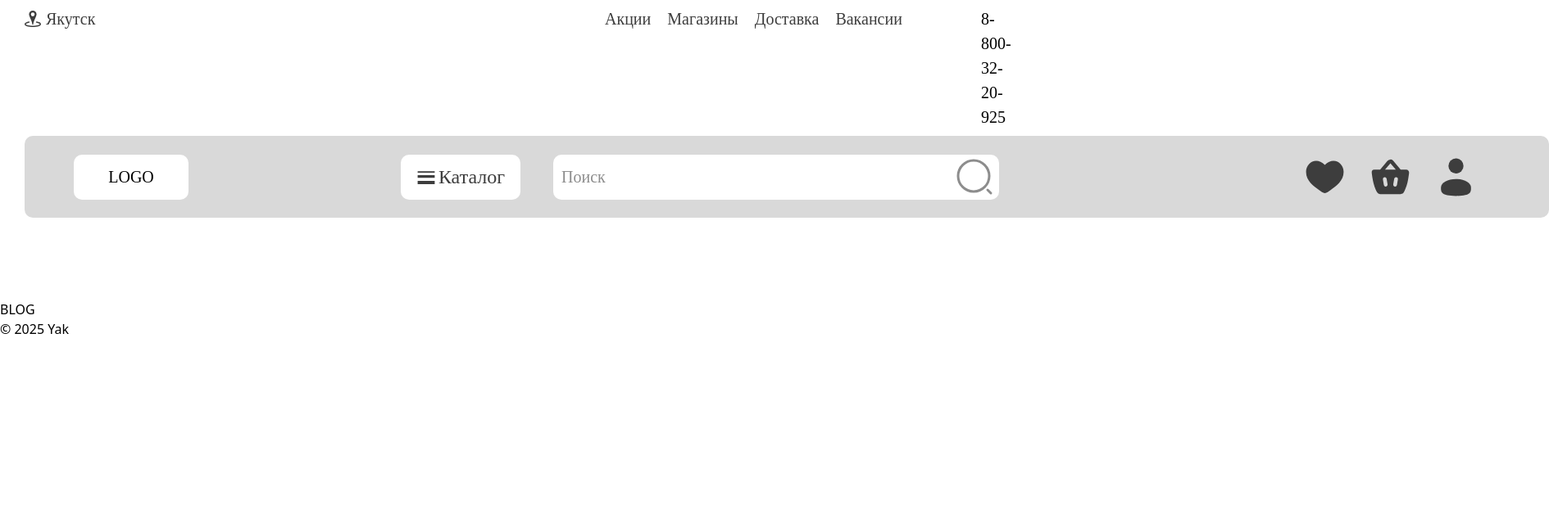
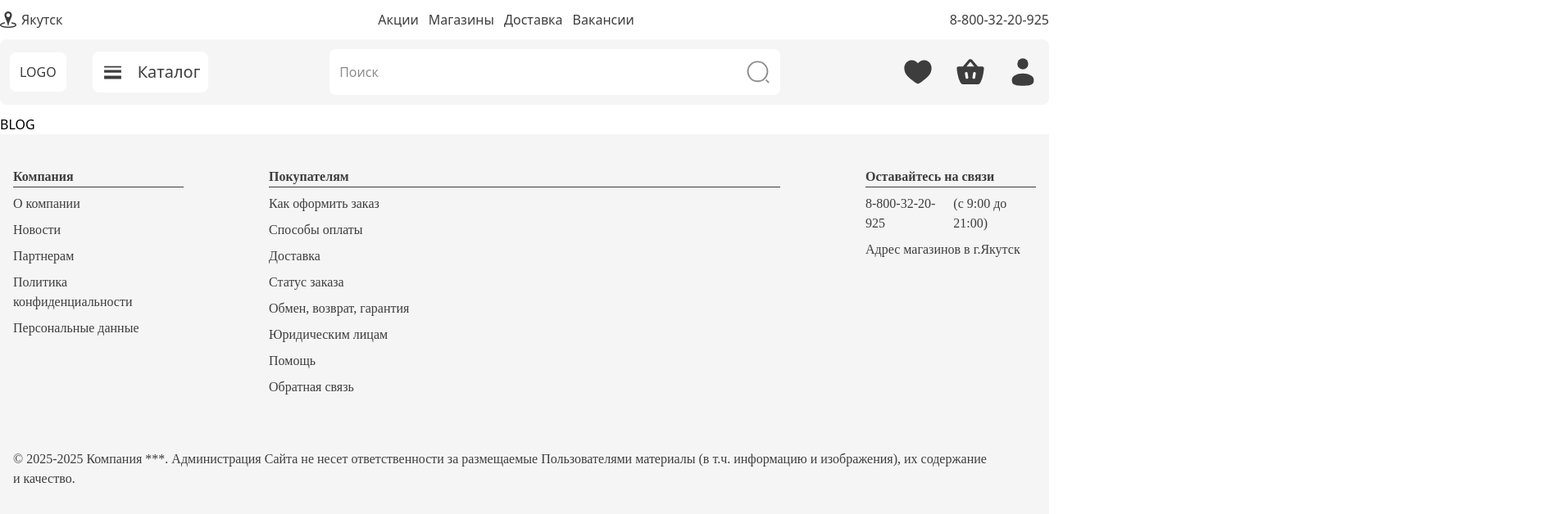
Before and after one commit to neramona/NetworkTechnologies, a React (Vite) app in the folder vite-project/: page /blog in a window 1280 px wide. Shown: the top 628 px of the page at 82% size, 1890 px wide, since content can reach past the window. Built offline with nearby package versions, Linux system fonts and the light colour scheme.

Commit message:
update header and add footer

```diff
--- a/vite-project/src/components/Footer.jsx
+++ b/vite-project/src/components/Footer.jsx
@@ -1,24 +1,65 @@
-import React, { PureComponent } from 'react'
-import { Link } from 'react-router-dom'
+import React, { PureComponent } from 'react';
+import { Link } from 'react-router-dom';
 
 class Footer extends PureComponent {
     constructor(props) {
-        super(props)
+        super(props);
 
         this.state = {
 
-        }
+        };
     }
 
     render() {
         return (
-            <>
-                <footer>
-                    <p>© 2025 Yak</p>
-                </footer>
-            </>
-        )
+            <footer className="bg-[#F5F5F5] text-[#3D3D3D] pt-10 pb-10 font-[oswald]">
+                <div className="container mx-auto px-4">
+                    <div className="flex flex-wrap justify-between">
+                        <div className="w-full md:w-1/6 mb-6">
+                            <h4 className="font-bold mb-2 border-b border-[#3D3D3D]">Компания</h4>
+                            <ul className="list-none">
+                                <li className="mb-2"><Link to="/about">О компании</Link></li>
+                                <li className="mb-2"><Link to="/">Новости</Link></li>
+                                <li className="mb-2"><Link to="/">Партнерам</Link></li>
+                                <li className="mb-2"><Link to="/">Политика конфиденциальности</Link></li>
+                                <li className="mb-2"><Link to="/">Персональные данные</Link></li>
+                            </ul>
+                        </div>
+
+                        <div className="w-full md:w-1/2 mb-6">
+                            <h5 className="font-bold border-b border-[#3D3D3D] mb-2">Покупателям</h5>
+                            <ul className="list-none">
+                                <li className="mb-2"><Link to="/">Как оформить заказ</Link></li>
+                                <li className="mb-2"><Link to="/">Способы оплаты</Link></li>
+                                <li className="mb-2"><Link to="/">Доставка</Link></li>
+                                <li className="mb-2"><Link to="/">Статус заказа</Link></li>
+                                <li className="mb-2"><Link to="/">Обмен, возврат, гарантия</Link></li>
+                                <li className="mb-2"><Link to="/">Юридическим лицам</Link></li>
+                                <li className="mb-2"><Link to="/">Помощь</Link></li>
+                                <li className="mb-2"><Link to="/">Обратная связь</Link></li>
+                            </ul>
+                        </div>
+
+                        <div className="w-full md:w-1/4 lg:w-1/6 mb-6">
+                            <h5 className="font-bold mb-2 border-b border-[#3D3D3D]">Оставайтесь на связи</h5>
+                            <ul>
+                                <ul className="flex">
+                                    <li className="mb-2 mr-2">8-800-32-20-925</li>
+                                    <li className="mb-2">(с 9:00 до 21:00)</li>
+                                </ul>
+                                <li className="mb-2">Адрес магазинов в г.Якутск</li>
+                            </ul>
+                        </div>
+
+                    </div>
+
+                    <div className="text-left mt-8">
+                        <p>&copy; 2025-2025 Компания ***. Администрация Сайта не несет ответственности за размещаемые Пользователями материалы (в т.ч. информацию и изображения), их содержание и качество.</p>
+                    </div>
+                </div>
+            </footer>
+        );
     }
 }
 
-export default Footer
+export default Footer;
--- a/vite-project/src/components/Header.jsx
+++ b/vite-project/src/components/Header.jsx
@@ -1,87 +1,71 @@
-import React, { PureComponent } from 'react'
-import { Link } from 'react-router-dom'
+import React, { PureComponent } from 'react';
+import { Link } from 'react-router-dom';
 
 class Header extends PureComponent {
-    constructor(props) {
-        super(props)
-
-        this.state = {
-
-        }
-    }
-
     render() {
         return (
-            <>
-            <div class="box-border">
-                <header class="mb-25 text-[20px] relative z-1002 font-[oswald]">
-                    <div id="header-desktop" class="box-border" >
-                        <div id="header-top" class="pr-[30px] pl-[30px] pt-0 pb-0">
-                            <div id="header-top-container" class="flex pt-2 pr-0 pb-2 pl-0 box-content justify-between">
-                                <div id="header-top-menu" class="flex flex-row ">
-                                    <ul class="flex grow mr-auto">
-                                        <li class="whitespace-nowrap w-[708px]">
-                                            <div class="group flex items-center p-0">
-                                                <svg  class="mr-1.5" xmlns="http://www.w3.org/2000/svg" width="20" height="20" viewBox="0 0 26 26"><path fill="#3D3D3D" d="M13 0a6 6 0 0 0-6 6c0 3.314 5.219 11.543 5.219 16h1.562C13.781 17.558 19 9.044 19 6a6 6 0 0 0-6-6m0 3a3 3 0 1 1 0 6a3 3 0 0 1 0-6M6.844 17.281l-.063.032c-1.845.324-3.409.768-4.593 1.375c-.593.303-1.104.662-1.5 1.093c-.397.432-.688.993-.688 1.625c0 .948.628 1.689 1.375 2.219s1.69.935 2.844 1.281C6.524 25.598 9.605 26 13 26s6.476-.402 8.781-1.094c1.153-.346 2.097-.75 2.844-1.281S26 22.354 26 21.406c0-.634-.29-1.224-.688-1.656s-.904-.759-1.5-1.063c-1.19-.607-2.769-1.051-4.625-1.375a1 1 0 1 0-.343 1.97c1.723.3 3.155.725 4.062 1.187c.454.23.773.477.938.656s.156.25.156.281c0 .047-.064.263-.531.594s-1.263.694-2.282 1c-2.037.611-4.955 1-8.187 1s-6.15-.389-8.188-1c-1.018-.306-1.814-.669-2.28-1c-.468-.331-.532-.547-.532-.594c0-.03-.007-.103.156-.281c.164-.178.487-.426.938-.656c.9-.461 2.318-.886 4.031-1.188a1.01 1.01 0 1 0-.281-2"/></svg>
-                                                <span class="text-[#3D3D3D]" >Якутск</span>
-                                            </div>
-                                        </li>
-                                        <li class="mr-5 relative flex">
-                                            <a class="text-[#3D3D3D]">Акции</a>
-                                        </li>
-                                        <li class="mr-5 relative flex">
-                                            <a class="text-[#3D3D3D]">Магазины</a>
-                                        </li>
-                                        <li class="mr-5 relative flex">
-                                            <a class="text-[#3D3D3D]" >Доставка</a>
-                                        </li>
-                                        <li class="mr-5 relative flex">
-                                            <a class="text-[#3D3D3D]" >Вакансии</a>
-                                        </li>
-                                    </ul>
-                                </div>
-                                <ul class="pl-19 flex items-center">
-                                    <li>
-                                        <a>8-800-32-20-925</a>
-                                    </li>
-                                </ul>
+            <header className="text-[#3D3D3D] py-3">
+                <div className="container mx-auto">
+
+                    <div className="flex justify-between items-center mb-3">
+                        <div className="flex items-center">
+                            <svg className="mr-1.5" xmlns="http://www.w3.org/2000/svg" width="20" height="20" viewBox="0 0 26 26">
+                                <path fill="#3D3D3D" d="M13 0a6 6 0 0 0-6 6c0 3.314 5.219 11.543 5.219 16h1.562C13.781 17.558 19 9.044 19 6a6 6 0 0 0-6-6m0 3a3 3 0 1 1 0 6a3 3 0 0 1 0-6M6.844 17.281l-.063.032c-1.845.324-3.409.768-4.593 1.375c-.593.303-1.104.662-1.5 1.093c-.397.432-.688.993-.688 1.625c0 .948.628 1.689 1.375 2.219s1.69.935 2.844 1.281C6.524 25.598 9.605 26 13 26s6.476-.402 8.781-1.094c1.153-.346 2.097-.75 2.844-1.281S26 22.354 26 21.406c0-.634-.29-1.224-.688-1.656s-.904-.759-1.5-1.063c-1.19-.607-2.769-1.051-4.625-1.375a1 1 0 1 0-.343 1.97c1.723.3 3.155.725 4.062 1.187c.454.23.773.477.938.656s.156.25.156.281c0 .047-.064.263-.531.594s-1.263.694-2.282 1c-2.037.611-4.955 1-8.187 1s-6.15-.389-8.188-1c-1.018-.306-1.814-.669-2.28-1c-.468-.331-.532-.547-.532-.594c0-.03-.007-.103.156-.281c.164-.178.487-.426.938-.656c.9-.461 2.318-.886 4.031-1.188a1.01 1.01 0 1 0-.281-2"/>
+                            </svg>
+                            <span className="text-[#3D3D3D]">Якутск</span>
+                        </div>
+                        <ul className="flex space-x-3">
+                            <li><Link to="/">Акции</Link></li>
+                            <li><Link to="/">Магазины</Link></li>
+                            <li><Link to="/">Доставка</Link></li>
+                            <li><Link to="/">Вакансии</Link></li>
+                        </ul>
+                        <div className="flex items-center">
+                            <span>8-800-32-20-925</span>
+                        </div>
+                    </div>
+
+                    <nav className="flex items-center justify-between bg-[#F5F5F5] p-3 rounded-lg">
+                        <div className="flex items-center">
+                            <div className="bg-white p-3 rounded-lg">
+                                LOGO
+                            </div>
+                            <div className="flex items-center ml-8 bg-white p-2.5 rounded-lg">
+                                    <svg xmlns="http://www.w3.org/2000/svg" width="29" height="24" viewBox="0 0 15 15">
+                                        <path fill="#3D3D3D" fillRule="evenodd" d="M1 3h13v1H1zm0 3h13v2H1zm13 4.25H1v2.5h13z" clipRule="evenodd"/>
+                                    </svg>
+                                    <span className="ml-4 text-[20px]">Каталог</span>
                             </div>
                         </div>
-                        <nav>
-                            <div class="flex items-center  bg-[#D9D9D9] ml-[30px] mr-[30px] w-[1860px] h-[100px] rounded-[10px]">
-                                <div class="flex items-center justify-center rounded-[10px]  bg-white ml-[60px] w-[140px] h-[55px]">
-                                    LOGO
-                                </div>
-                                <div class="flex items-center justify-center rounded-[10px] bg-white ml-[259px] w-[146px] h-[55px]">
-                                    <svg xmlns="http://www.w3.org/2000/svg" width="24" height="25" viewBox="0 0 15 15"><path fill="#3D3D3D" fill-rule="evenodd" d="M1 3h13v1H1zm0 3h13v2H1zm13 4.25H1v2.5h13z" clip-rule="evenodd"/></svg>
-                                    <span class="ml-[3px] text-[24px] text-[#3D3D3D]"> Каталог</span>
-                                </div>
-                                <div class="flex items-center w-[544px] h-[55px] bg-white ml-[40px] mr-[] rounded-[10px]">
-                                    <input class="placeholder:text-[#8D8D8D] placeholder:[oswald] ml-[10px] w-[480px]" placeholder="Поиск" type="text" name="search"></input>
-                                    <svg xmlns="http://www.w3.org/2000/svg" width="48" height="48" viewBox="0 0 24 24"><g fill="none" stroke="#8D8D8D" stroke-width="1.5"><circle cx="11.5" cy="11.5" r="9.5"/><path stroke-linecap="round" d="m20 20l2 2"/></g></svg>
-                                </div>
-                                <div class="flex pl-[370px]">
-                                    <svg class="mr-[25px]" xmlns="http://www.w3.org/2000/svg" width="55" height="55" viewBox="0 0 24 24"><path fill="#3D3D3D" d="M2 9.137C2 14 6.02 16.591 8.962 18.911C10 19.729 11 20.5 12 20.5s2-.77 3.038-1.59C17.981 16.592 22 14 22 9.138S16.5.825 12 5.501C7.5.825 2 4.274 2 9.137"/></svg>
-                                    <svg class="mr-[25px]" xmlns="http://www.w3.org/2000/svg" width="55" height="55" viewBox="0 0 24 24"><g fill="none" fill-rule="evenodd"><path d="m12.593 23.258l-.011.002l-.071.035l-.02.004l-.014-.004l-.071-.035q-.016-.005-.024.005l-.004.01l-.017.428l.005.02l.01.013l.104.074l.015.004l.012-.004l.104-.074l.012-.016l.004-.017l-.017-.427q-.004-.016-.017-.018m.265-.113l-.013.002l-.185.093l-.01.01l-.003.011l.018.43l.005.012l.008.007l.201.093q.019.005.029-.008l.004-.014l-.034-.614q-.005-.018-.02-.022m-.715.002a.02.02 0 0 0-.027.006l-.006.014l-.034.614q.001.018.017.024l.015-.002l.201-.093l.01-.008l.004-.011l.017-.43l-.003-.012l-.01-.01z"/><path fill="#3D3D3D" d="M10.464 3.282a2 2 0 0 1 2.964-.12l.108.12L17.468 8h2.985a1.49 1.49 0 0 1 1.484 1.655l-.092.766l-.1.74l-.082.554l-.095.595l-.108.625l-.122.648l-.136.661q-.108.5-.232.999a21 21 0 0 1-.832 2.583l-.221.54l-.214.488l-.202.434l-.094.194l-.249.49c-.32.61-.924.97-1.563 1.022l-.16.006H6.555a1.93 1.93 0 0 1-1.71-1.008l-.232-.45l-.18-.37l-.095-.205l-.2-.449a21.5 21.5 0 0 1-1.108-3.276a32 32 0 0 1-.156-.654l-.142-.648l-.127-.634l-.112-.613l-.1-.587l-.087-.554l-.074-.513l-.09-.683l-.066-.556l-.017-.153a1.49 1.49 0 0 1 1.348-1.64L3.543 8h2.989zm-.503 9.44a1 1 0 0 0-1.96.326l.013.116l.5 3l.025.114a1 1 0 0 0 1.96-.326l-.013-.116l-.5-3zm5.203-.708a1 1 0 0 0-1.125.708l-.025.114l-.5 3a1 1 0 0 0 1.947.442l.025-.114l.5-3a1 1 0 0 0-.822-1.15M12 4.562L9.135 8h5.73z"/></g></svg>
-                                    <svg xmlns="http://www.w3.org/2000/svg" width="55" height="55" viewBox="0 0 24 24"><circle cx="12" cy="6" r="4" fill="#3D3D3D"/><path fill="#3D3D3D" d="M20 17.5c0 2.485 0 4.5-8 4.5s-8-2.015-8-4.5S7.582 13 12 13s8 2.015 8 4.5"/></svg>
-                                </div>
-                            </div>
-                        </nav>
-                    </div>
-
-                </header>
-            </div>
-
-                {/* <nav>
-                    <ul>
-                        <li><Link to="/">Главная</Link></li>
-                        <li><Link to="/about">О нас</Link></li>
-                        <li><Link to="/blog">Блог</Link></li>
-                    </ul>
-                </nav> */}
-            </>
-        )
+                        <div className="flex items-center bg-white p-3 rounded-lg w-[550px]">
+                            <input className="w-full bg-transparent border-none outline-none placeholder:text-[#8D8D8D]" placeholder="Поиск" type="text" />
+                            <svg xmlns="http://www.w3.org/2000/svg" width="32" height="32" viewBox="0 0 24 24">
+                                <g fill="none" stroke="#8D8D8D" strokeWidth="1.5">
+                                    <circle cx="11.5" cy="11.5" r="9.5"/>
+                                    <path strokeLinecap="round" d="m20 20l2 2"/>
+                                </g>
+                            </svg>
+                        </div>
+                        <div className="flex items-center space-x-6">
+                            <svg xmlns="http://www.w3.org/2000/svg" width="40" height="40" viewBox="0 0 24 24">
+                                <path fill="#3D3D3D" d="M2 9.137C2 14 6.02 16.591 8.962 18.911C10 19.729 11 20.5 12 20.5s2-.77 3.038-1.59C17.981 16.592 22 14 22 9.138S16.5.825 12 5.501C7.5.825 2 4.274 2 9.137"/>
+                            </svg>
+                            <svg xmlns="http://www.w3.org/2000/svg" width="40" height="40" viewBox="0 0 24 24">
+                                <g fill="none" fillRule="evenodd">
+                                    <path d="m12.593 23.258l-.011.002l-.071.035l-.02.004l-.014-.004l-.071-.035q-.016-.005-.024.005l-.004.01l-.017.428l.005.02l.01.013l.104.074l.015.004l.012-.004l.104-.074l.012-.016l.004-.017l-.017-.427q-.004-.016-.017-.018m.265-.113l-.013.002l-.185.093l-.01.01l-.003.011l.018.43l.005.012l.008.007l.201.093q.019.005.029-.008l.004-.014l-.034-.614q-.005-.018-.02-.022m-.715.002a.02.02 0 0 0-.027.006l-.006.014l-.034.614q.001.018.017.024l.015-.002l.201-.093l.01-.008l.004-.011l.017-.43l-.003-.012l-.01-.01z"/>
+                                    <path fill="#3D3D3D" d="M10.464 3.282a2 2 0 0 1 2.964-.12l.108.12L17.468 8h2.985a1.49 1.49 0 0 1 1.484 1.655l-.092.766l-.1.74l-.082.554l-.095.595l-.108.625l-.122.648l-.136.661q-.108.5-.232.999a21 21 0 0 1-.832 2.583l-.221.54l-.214.488l-.202.434l-.094.194l-.249.49c-.32.61-.924.97-1.563 1.022l-.16.006H6.555a1.93 1.93 0 0 1-1.71-1.008l-.232-.45l-.18-.37l-.095-.205l-.2-.449a21.5 21.5 0 0 1-1.108-3.276a32 32 0 0 1-.156-.654l-.142-.648l-.127-.634l-.112-.613l-.1-.587l-.087-.554l-.074-.513l-.09-.683l-.066-.556l-.017-.153a1.49 1.49 0 0 1 1.348-1.64L3.543 8h2.989zm-.503 9.44a1 1 0 0 0-1.96.326l.013.116l.5 3l.025.114a1 1 0 0 0 1.96-.326l-.013-.116l-.5-3zm5.203-.708a1 1 0 0 0-1.125.708l-.025.114l-.5 3a1 1 0 0 0 1.947.442l.025-.114l.5-3a1 1 0 0 0-.822-1.15M12 4.562L9.135 8h5.73z"/>
+                                </g>
+                            </svg>
+                            <svg xmlns="http://www.w3.org/2000/svg" width="40" height="40" viewBox="0 0 24 24">
+                                <circle cx="12" cy="6" r="4" fill="#3D3D3D"/>
+                                <path fill="#3D3D3D" d="M20 17.5c0 2.485 0 4.5-8 4.5s-8-2.015-8-4.5S7.582 13 12 13s8 2.015 8 4.5"/>
+                            </svg>
+                        </div>
+                    </nav>
+                </div>
+            </header>
+        );
     }
 }
 
-export default Header
+export default Header;
```
